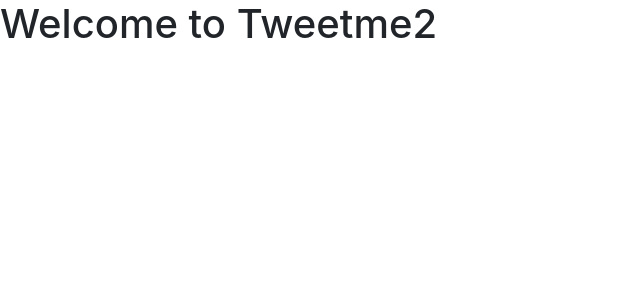
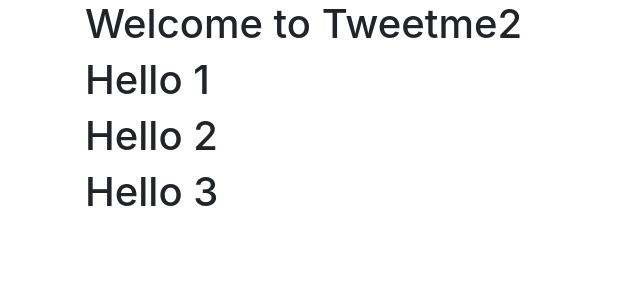
Before and after one commit to rehan-abdullah/tweetme2, a Django app: page / in a window 1280 px wide. Shown: the top 300 px of the page, without its empty margins (0-640 px from the left). Run offline with Django 3.2, Linux system fonts and the light colour scheme; data comes from the database, SQL or seed files in the repository; both versions use the stored data as it was after the commit; some libraries are stand-ins or nearby versions.

Commit message:
(1:18:20) Tweets to HTML via JavaScript

```diff
--- a/templates/pages/home.html
+++ b/templates/pages/home.html
@@ -5,9 +5,23 @@
 {% endblock head_title %}
 
 {% block content %}
-	<h1>Welcome to Tweetme2</h1>
+	<div class="container">
+		<h1>Welcome to Tweetme2</h1>
+
+		<div id="tweets">
+			Replace me
+		</div>
+	</div>
 
 	<script>
+			const tweetsElement = document.getElementById("tweets")
+			tweetsElement.innerHTML = 'Loading...'
+
+			let element1 = "<h1>Hello 1</h1>"
+			let element2 = "<h1>Hello 2</h1>"
+			let element3 = "<h1>Hello 3</h1>"
+			tweetsElement.innerHTML = element1 + element2 +element3
+
 			const xhr = new XMLHttpRequest()
 			const method = 'GET'
 			const url = "/tweets"
```
Also changed, not shown: db.sqlite3.
